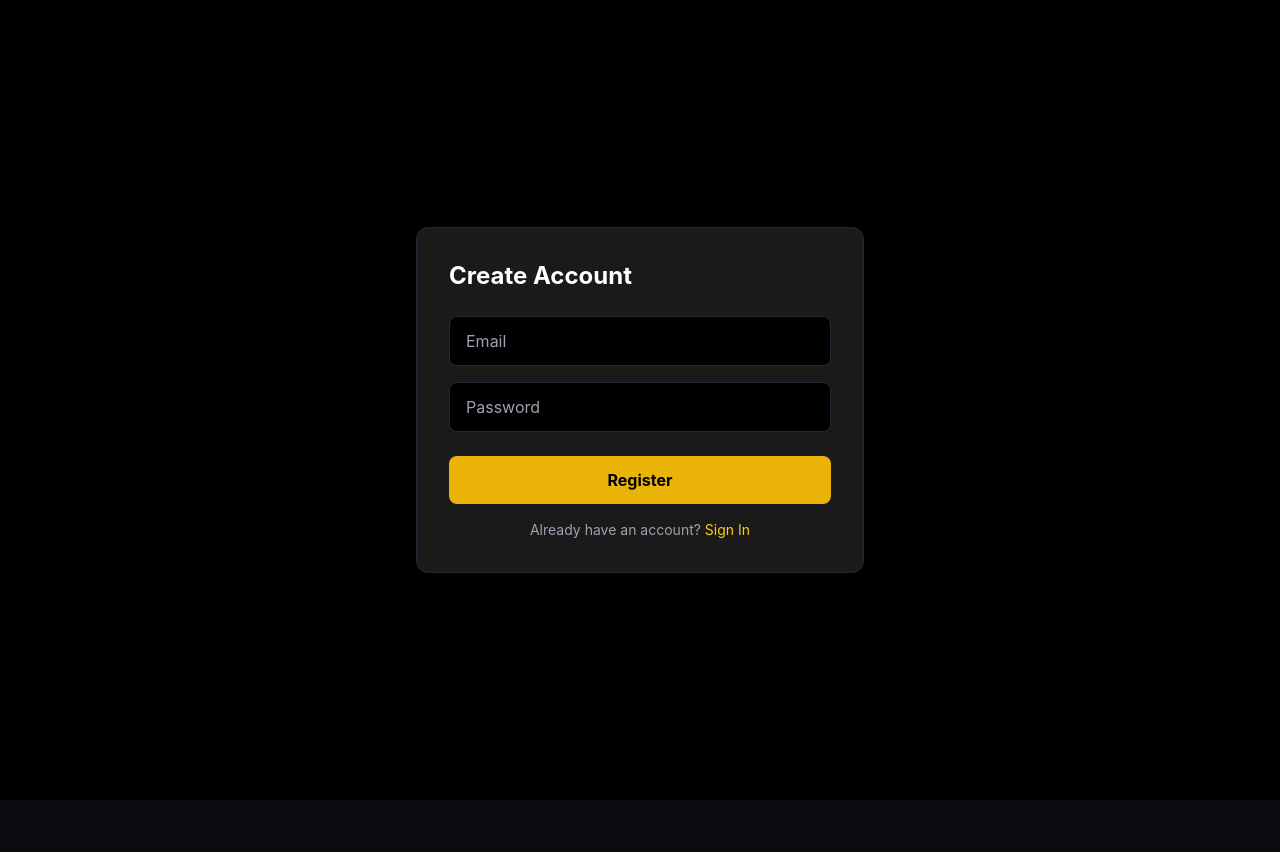
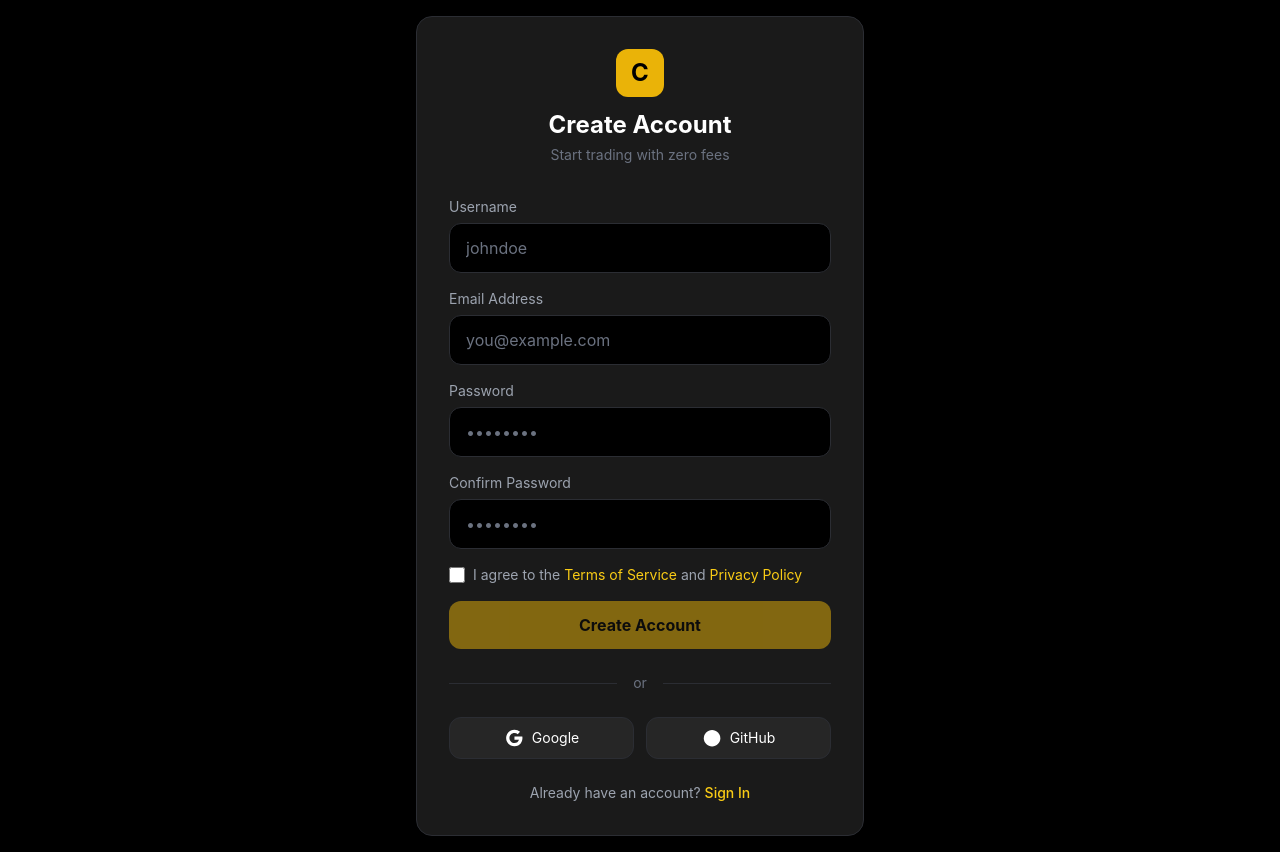
Before and after one commit to Cashipro/cashipro, a Next.js app in the folder apps/web/: page /register in a window 1280 px wide. Before the commit the page ends 800 px from the top, so only its background shows below. Built offline with nearby package versions, Linux system fonts and the light colour scheme.

Commit message:
Enhance registration form with new fields and validation
Added username and confirm password fields, implemented password strength checker, and improved form layout.

```diff
--- a/apps/web/src/app/register/page.tsx
+++ b/apps/web/src/app/register/page.tsx
@@ -5,32 +5,186 @@ import Link from "next/link";
 
 export default function RegisterPage() {
   const [email, setEmail] = useState("");
+  const [username, setUsername] = useState("");
   const [password, setPassword] = useState("");
+  const [confirmPassword, setConfirmPassword] = useState("");
+  const [agreeTerms, setAgreeTerms] = useState(false);
+
+  const [passwordStrength, setPasswordStrength] = useState(0);
+
+  const checkPasswordStrength = (pass: string) => {
+    let strength = 0;
+    if (pass.length >= 8) strength++;
+    if (/[a-z]/.test(pass) && /[A-Z]/.test(pass)) strength++;
+    if (/\d/.test(pass)) strength++;
+    if (/[^a-zA-Z0-9]/.test(pass)) strength++;
+    setPasswordStrength(strength);
+  };
 
   return (
-    <div className="min-h-screen flex items-center justify-center bg-black">
-      <div className="bg-[#1a1a1a] p-8 rounded-xl border border-gray-800 w-full max-w-md">
-        <h1 className="text-2xl font-bold text-white mb-6">Create Account</h1>
+    <div className="min-h-screen flex items-center justify-center bg-black p-4">
+      <div className="bg-[#1a1a1a] p-8 rounded-2xl border border-[#2b2d33] w-full max-w-md">
+        {/* Logo */}
+        <div className="text-center mb-8">
+          <div className="w-12 h-12 bg-yellow-500 rounded-xl mx-auto flex items-center justify-center text-2xl font-bold text-black mb-3">
+            C
+          </div>
+          <h1 className="text-2xl font-bold text-white">Create Account</h1>
+          <p className="text-sm text-gray-500 mt-1">Start trading with zero fees</p>
+        </div>
+
+        <form className="space-y-4">
+          {/* Username */}
+          <div>
+            <label className="text-sm text-gray-400 block mb-1.5">Username</label>
+            <input
+              type="text"
+              placeholder="johndoe"
+              value={username}
+              onChange={(e) => setUsername(e.target.value)}
+              className="w-full bg-black border border-[#2b2d33] rounded-xl px-4 py-3 text-white placeholder-gray-500 focus:outline-none focus:border-yellow-400 transition-colors"
+            />
+          </div>
+
+          {/* Email */}
+          <div>
+            <label className="text-sm text-gray-400 block mb-1.5">Email Address</label>
             <input
               type="email"
-          placeholder="Email"
-          className="w-full bg-black border border-gray-800 rounded-lg px-4 py-3 text-white mb-4"
+              placeholder="you@example.com"
               value={email}
               onChange={(e) => setEmail(e.target.value)}
+              className="w-full bg-black border border-[#2b2d33] rounded-xl px-4 py-3 text-white placeholder-gray-500 focus:outline-none focus:border-yellow-400 transition-colors"
             />
+          </div>
+
+          {/* Password */}
+          <div>
+            <label className="text-sm text-gray-400 block mb-1.5">Password</label>
             <input
               type="password"
-          placeholder="Password"
-          className="w-full bg-black border border-gray-800 rounded-lg px-4 py-3 text-white mb-6"
+              placeholder="••••••••"
               value={password}
-          onChange={(e) => setPassword(e.target.value)}
+              onChange={(e) => {
+                setPassword(e.target.value);
+                checkPasswordStrength(e.target.value);
+              }}
+              className="w-full bg-black border border-[#2b2d33] rounded-xl px-4 py-3 text-white placeholder-gray-500 focus:outline-none focus:border-yellow-400 transition-colors"
             />
-        <button className="w-full bg-yellow-500 text-black font-bold py-3 rounded-lg hover:bg-yellow-400">
-          Register
+            {/* Password Strength Bar */}
+            {password && (
+              <div className="mt-2 flex gap-1">
+                {[...Array(4)].map((_, i) => (
+                  <div
+                    key={i}
+                    className={`h-1 flex-1 rounded ${
+                      i < passwordStrength
+                        ? i < 2
+                          ? "bg-red-500"
+                          : i < 3
+                          ? "bg-yellow-500"
+                          : "bg-green-500"
+                        : "bg-[#2b2d33]"
+                    }`}
+                  />
+                ))}
+                <span className="text-xs text-gray-500 ml-2">
+                  {passwordStrength === 0 && "Weak"}
+                  {passwordStrength === 1 && "Fair"}
+                  {passwordStrength === 2 && "Good"}
+                  {passwordStrength === 3 && "Strong"}
+                  {passwordStrength === 4 && "Very Strong"}
+                </span>
+              </div>
+            )}
+          </div>
+
+          {/* Confirm Password */}
+          <div>
+            <label className="text-sm text-gray-400 block mb-1.5">Confirm Password</label>
+            <input
+              type="password"
+              placeholder="••••••••"
+              value={confirmPassword}
+              onChange={(e) => setConfirmPassword(e.target.value)}
+              className={`w-full bg-black border rounded-xl px-4 py-3 text-white placeholder-gray-500 focus:outline-none focus:border-yellow-400 transition-colors ${
+                confirmPassword && password !== confirmPassword
+                  ? "border-red-500"
+                  : "border-[#2b2d33]"
+              }`}
+            />
+            {confirmPassword && password !== confirmPassword && (
+              <p className="text-xs text-red-500 mt-1">Passwords do not match</p>
+            )}
+          </div>
+
+          {/* Terms */}
+          <div className="flex items-center">
+            <input
+              type="checkbox"
+              checked={agreeTerms}
+              onChange={(e) => setAgreeTerms(e.target.checked)}
+              className="w-4 h-4 rounded border-[#2b2d33] bg-black text-yellow-400 focus:ring-yellow-400 focus:ring-offset-0"
+            />
+            <label className="ml-2 text-sm text-gray-400">
+              I agree to the{" "}
+              <Link href="/terms" className="text-yellow-400 hover:text-yellow-300">
+                Terms of Service
+              </Link>{" "}
+              and{" "}
+              <Link href="/privacy" className="text-yellow-400 hover:text-yellow-300">
+                Privacy Policy
+              </Link>
+            </label>
+          </div>
+
+          {/* Submit Button */}
+          <button
+            type="submit"
+            disabled={!agreeTerms}
+            className={`w-full bg-yellow-500 text-black font-bold py-3 rounded-xl transition-all transform hover:scale-[1.02] active:scale-[0.98] ${
+              !agreeTerms ? "opacity-50 cursor-not-allowed" : "hover:bg-yellow-400"
+            }`}
+          >
+            Create Account
           </button>
-        <p className="text-gray-400 text-sm mt-4 text-center">
-          Already have an account? <Link href="/login" className="text-yellow-400">Sign In</Link>
+        </form>
+
+        {/* Divider */}
+        <div className="relative my-6">
+          <div className="absolute inset-0 flex items-center">
+            <div className="w-full border-t border-[#2b2d33]"></div>
+          </div>
+          <div className="relative flex justify-center text-sm">
+            <span className="px-4 bg-[#1a1a1a] text-gray-500">or</span>
+          </div>
+        </div>
+
+        {/* Social Login */}
+        <div className="grid grid-cols-2 gap-3">
+          <button className="flex items-center justify-center gap-2 px-4 py-2.5 bg-white/5 border border-[#2b2d33] rounded-xl hover:bg-white/10 transition-colors">
+            <svg className="w-5 h-5" viewBox="0 0 24 24">
+              <path fill="currentColor" d="M12.545,10.239v3.821h5.445c-0.712,2.315-2.647,3.972-5.445,3.972c-3.332,0-6.033-2.701-6.033-6.032s2.701-6.032,6.033-6.032c1.498,0,2.866,0.549,3.921,1.453l2.814-2.814C17.503,2.988,15.139,2,12.545,2C7.021,2,2.543,6.477,2.543,12s4.478,10,10.002,10c8.396,0,10.249-7.85,9.426-11.748L12.545,10.239z"/>
+            </svg>
+            <span className="text-sm text-white">Google</span>
+          </button>
+          <button className="flex items-center justify-center gap-2 px-4 py-2.5 bg-white/5 border border-[#2b2d33] rounded-xl hover:bg-white/10 transition-colors">
+            <svg className="w-5 h-5" viewBox="0 0 24 24">
+              <path fill="currentColor" d="M22,12.303c0,5.458-4.458,9.916-9.916,9.916c-5.458,0-9.916-4.458-9.916-9.916C2.168,6.845,6.626,2.387,12.084,2.387c5.458,0,9.916,4.458,9.916,9.916z"/>
+            </svg>
+            <span className="text-sm text-white">GitHub</span>
+          </button>
+        </div>
+
+        {/* Login Link */}
+        <div className="mt-6 text-center">
+          <p className="text-sm text-gray-400">
+            Already have an account?{" "}
+            <Link href="/login" className="text-yellow-400 hover:text-yellow-300 font-medium transition">
+              Sign In
+            </Link>
           </p>
+        </div>
       </div>
     </div>
   );
```
Lines whose indentation alone changed are shown as unchanged.
